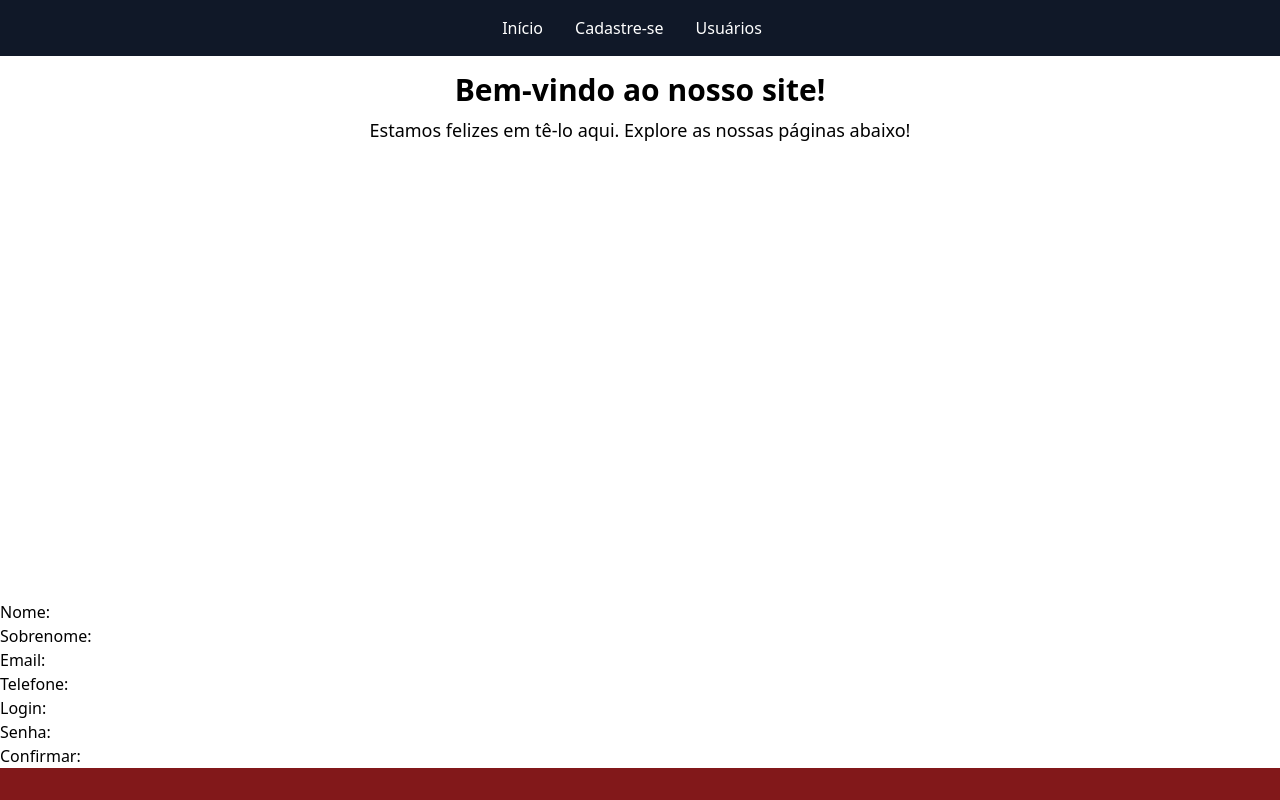
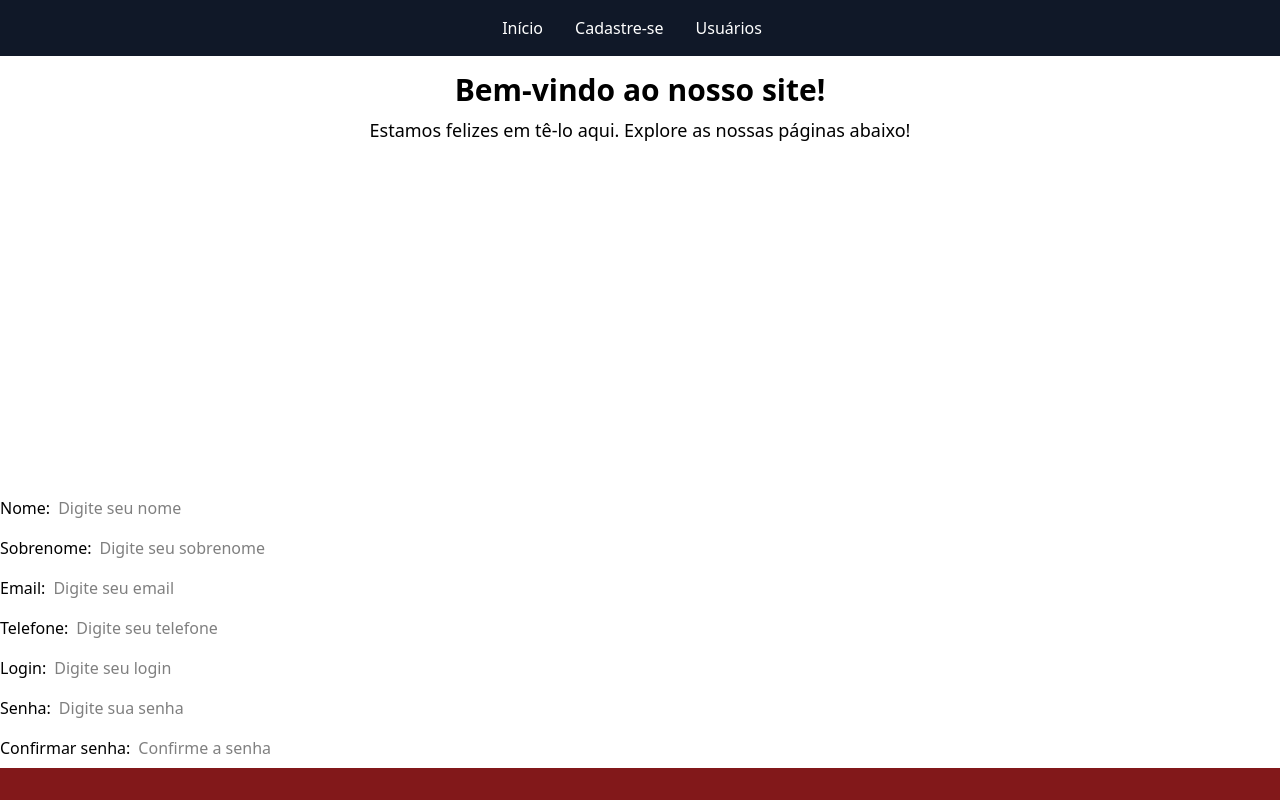
Before and after one commit to JeffersonTeixeira21/CadastroUsuario, a React (Vite) app: page /register in a window 1280 px wide. Built offline with nearby package versions, Linux system fonts and the light colour scheme.

Commit message:
Ajuste no register

```diff
--- a/src/pages/Register.tsx
+++ b/src/pages/Register.tsx
@@ -1,36 +1,91 @@
-import React from 'react';
-import { useForm } from 'react-hook-form';
-import InputMask from "react-input-mask";
+import { useState } from "react";
 
 function Register() {
+    const [nome, setNome] = useState("");
+    const [sobrenome, setSobrenome] = useState("");
+    const [email, setEmail] = useState("");
+    const [telefone, setTelefone] = useState("");
+    const [login, setLogin] = useState("");
+    const [senha, setSenha] = useState("");
+    const [confirmaSenha, setConfirmaSenha] = useState("");
+
     return (
         <form>
             <div>
                 <label>Nome:</label>
+                <input
+                    type="text"
+                    placeholder="Digite seu nome"
+                    className="p-2"
+                    value={nome}
+                    onChange={(e) => setNome(e.target.value)}
+                />
             </div>
 
             <div>
                 <label>Sobrenome:</label>
+                <input
+                    type="text"
+                    placeholder="Digite seu sobrenome"
+                    className="p-2"
+                    value={sobrenome}
+                    onChange={(e) => setSobrenome(e.target.value)}
+                />
             </div>
 
             <div>
                 <label>Email:</label>
+                <input
+                    type="text"
+                    placeholder="Digite seu email"
+                    className="p-2"
+                    value={email}
+                    onChange={(e) => setEmail(e.target.value)}
+                />
             </div>
 
             <div>
                 <label>Telefone:</label>
+                <input
+                    type="text"
+                    placeholder="Digite seu telefone"
+                    className="p-2"
+                    value={telefone}
+                    onChange={(e) => setTelefone(e.target.value)}
+                />
             </div>
 
             <div>
                 <label>Login:</label>
+                <input
+                    type="text"
+                    placeholder="Digite seu login"
+                    className="p-2"
+                    value={login}
+                    onChange={(e) => setLogin(e.target.value)}
+                />
             </div>
 
             <div>
                 <label>Senha:</label>
+                <input
+                    type="text"
+                    placeholder="Digite sua senha"
+                    className="p-2"
+                    value={senha}
+                    onChange={(e) => setSenha(e.target.value)}
+                />
             </div>
 
             <div>
-                <label>Confirmar:</label>
+                <label>Confirmar senha:</label>
+                <input
+                    type="text"
+                    placeholder="Confirme a senha"
+                    className="p-2"
+                    value={confirmaSenha}
+                    onChange={(e) => setConfirmaSenha(e.target.value)}
+                />
             </div>
         </form>
     );
```
